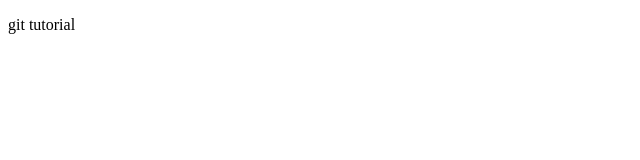
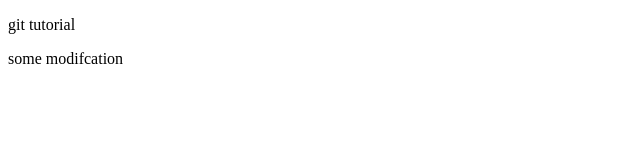
Before and after one commit to Ravishekhar7870/Git_learn, a plain HTML site: page index.html in a window 1280 px wide. Shown: the whole page, without its empty margins (0-640 px from the left). Drawn offline with Linux system fonts and the light colour scheme.

Commit message:
modify index.html

```diff
--- a/index.html
+++ b/index.html
@@ -7,5 +7,6 @@
 </head>
 <body>
     <p>git tutorial</p>
+    some modifcation
 </body>
 </html>
```
